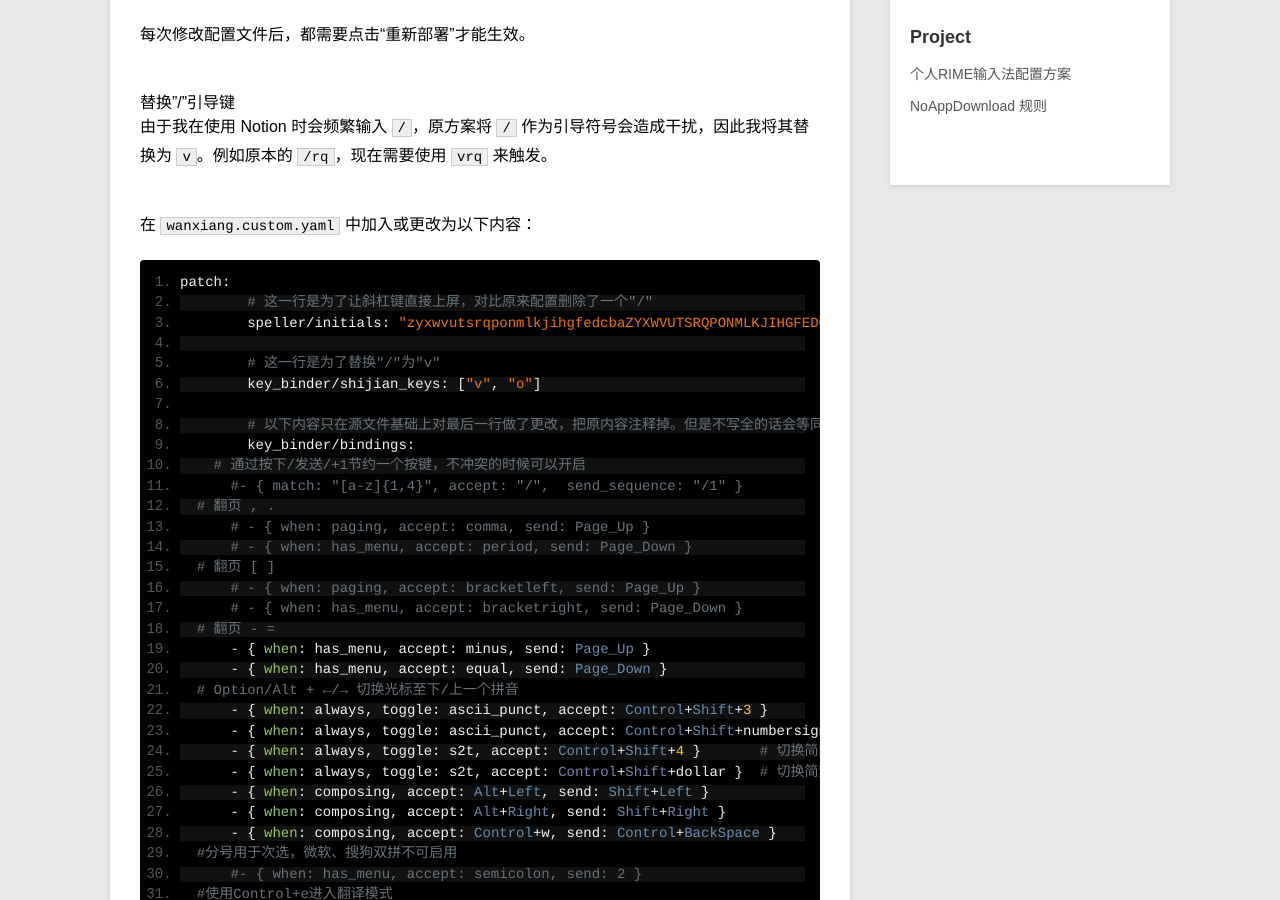
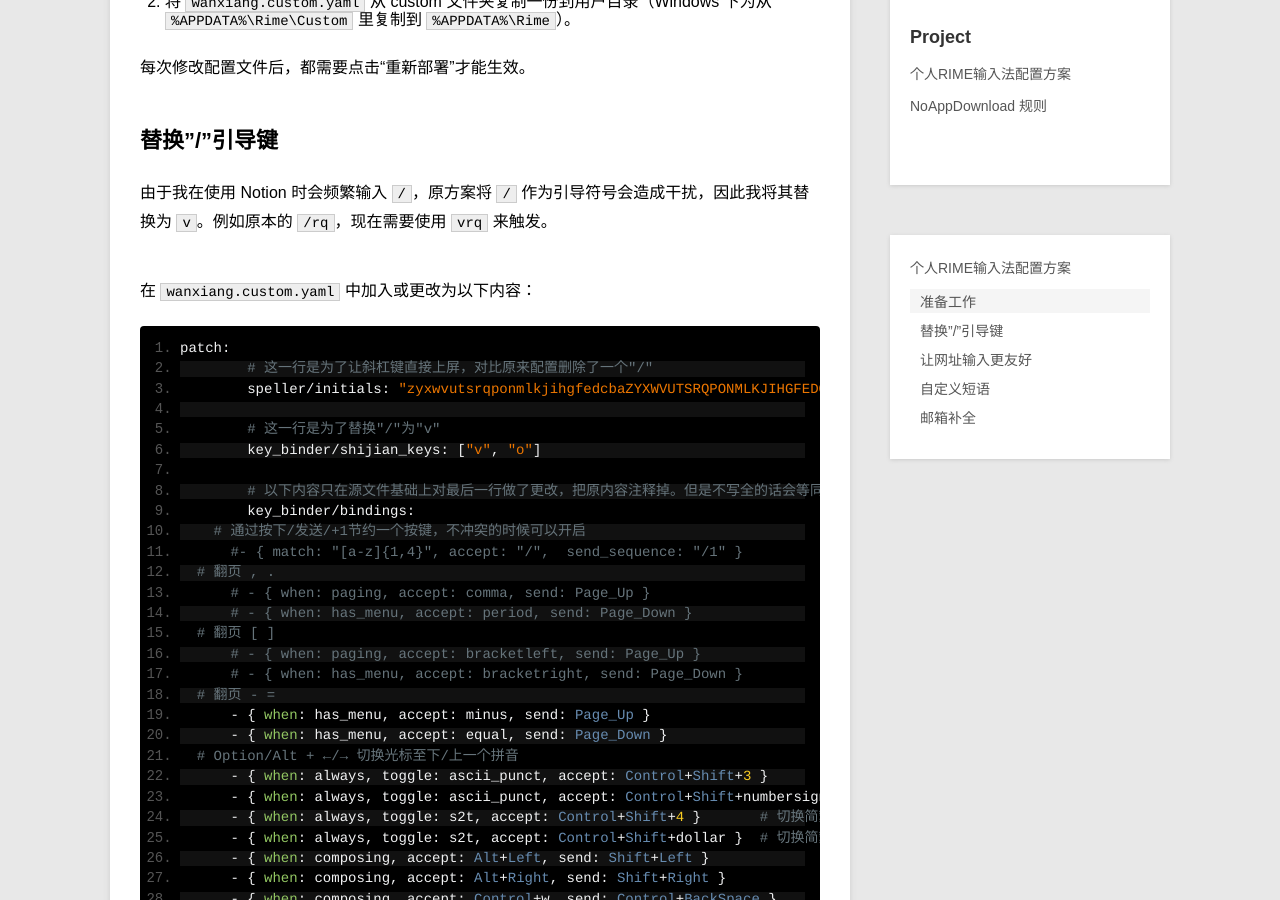
Before and after one commit to Noyllopa/noyllopa.github.io, a Jekyll site: the page built from _posts/project/2026-02-04-custom_RIME_configuration.md, in a window 1280 px wide and 900 px high, scrolled down 359 px. Built offline with Jekyll 4.4.1, drawn with Linux system fonts in a browser that asks for light colours; comment, search, counter and statistics services are not loaded.

Commit message:
Update 2026-02-04-custom_RIME_configuration.md

```diff
--- a/_posts/project/2026-02-04-custom_RIME_configuration.md
+++ b/_posts/project/2026-02-04-custom_RIME_configuration.md
@@ -2,16 +2,16 @@
 layout: post
 title: 个人RIME输入法配置方案
 category: project
-description: Dinge von Hand gemacht.
+description: 这篇文章介绍了我对万象拼音方案进行的一系列个性化优化配置。
 ---
-# 准备工作
+## 准备工作
 
 1. 本配置基于[万象拼音输入方案](https://github.com/amzxyz/rime_wanxiang)进行修改，因此你需要先安装 Rime 输入法，并完成万象拼音方案的部署。
 2. 将 `wanxiang.custom.yaml` 从 custom 文件夹复制一份到用户目录（Windows 下为从 `%APPDATA%\Rime\Custom` 里复制到 `%APPDATA%\Rime`）。
 
 每次修改配置文件后，都需要点击“重新部署”才能生效。
 
-# 替换”/”引导键
+## 替换”/”引导键
 
 由于我在使用 Notion 时会频繁输入 `/`，原方案将 `/` 作为引导符号会造成干扰，因此我将其替换为 `v`。例如原本的 `/rq`，现在需要使用 `vrq` 来触发。
 
@@ -91,7 +91,7 @@ patch:
 
 需要注意的是，修改后虽然功能仍然完整，但例如输入 `vi` 后，会优先显示以“vi”开头的单词，而原本以“i”触发的符号会排到后面。
 
-# 让网址输入更友好
+## 让网址输入更友好
 
 在万象输入方案中，输入 `www.` 会触发 URL 规则，但输入类似 `github.*` 时，句号会导致前面的内容直接上屏。为避免这种情况，需要将 `.` 键定义为输入码的一部分。
 
@@ -102,7 +102,7 @@ patch:
 
 注意：不能直接在其代码后加上 `.` ，因为 `\` 是转义字符会导致 YAML 解析错误。使用 `\\` 才能正确表示反斜杠。
 
-# 自定义短语
+## 自定义短语
 
 如果你认为其自带词库不够用或不符合期望，可以在 `custom_phrase.txt` 中编辑自定义短语。
 
@@ -115,7 +115,7 @@ Notion	notion	1
 
 你也可以借此实现输入换行、空格、制表符等特殊内容。
 
-# 邮箱补全
+## 邮箱补全
 
 原方案中输入 `@` 后不会上屏，不符合我的使用习惯，因此我编写了一个 Lua 脚本用于邮箱自动补全：
 
```
